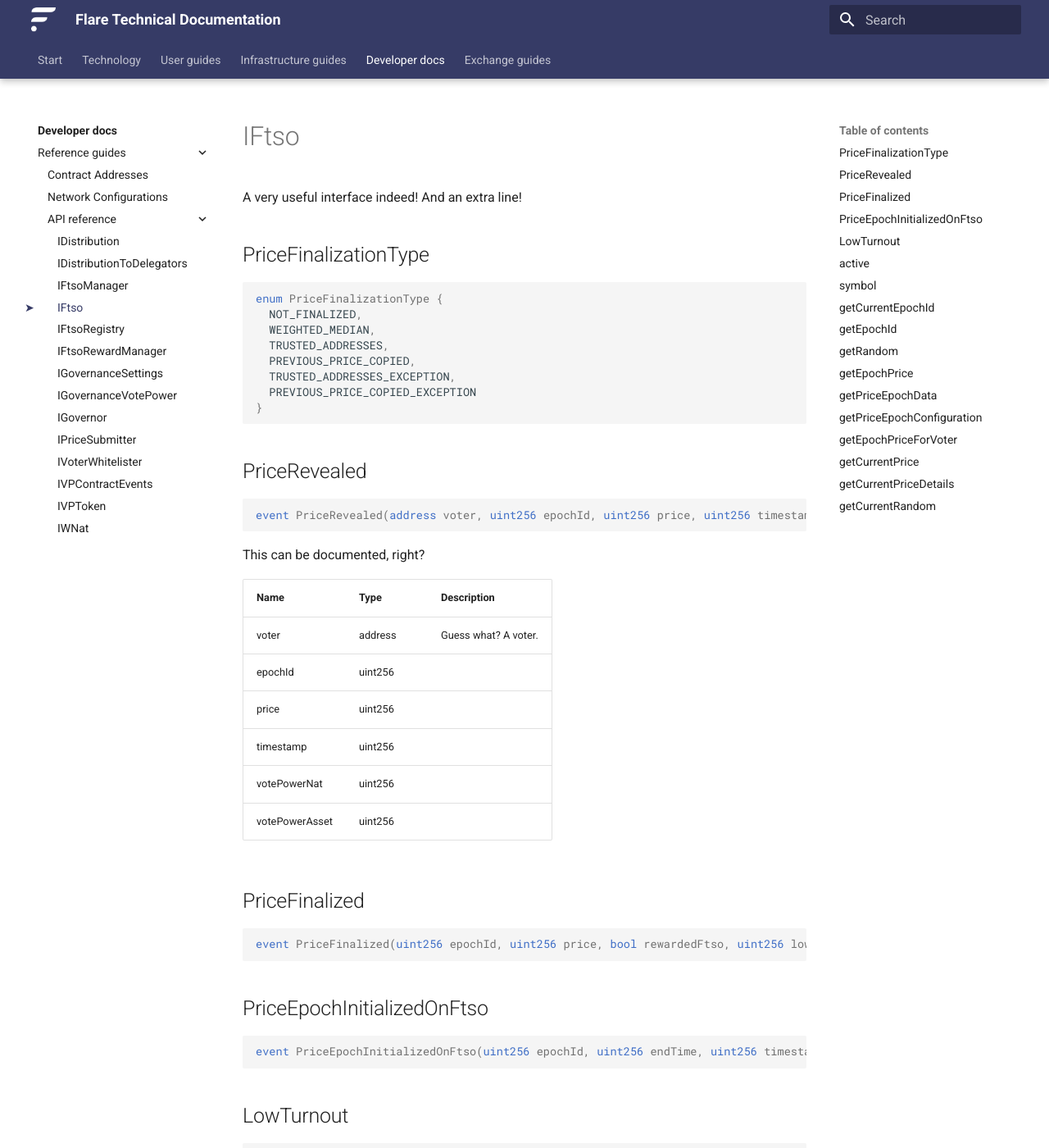
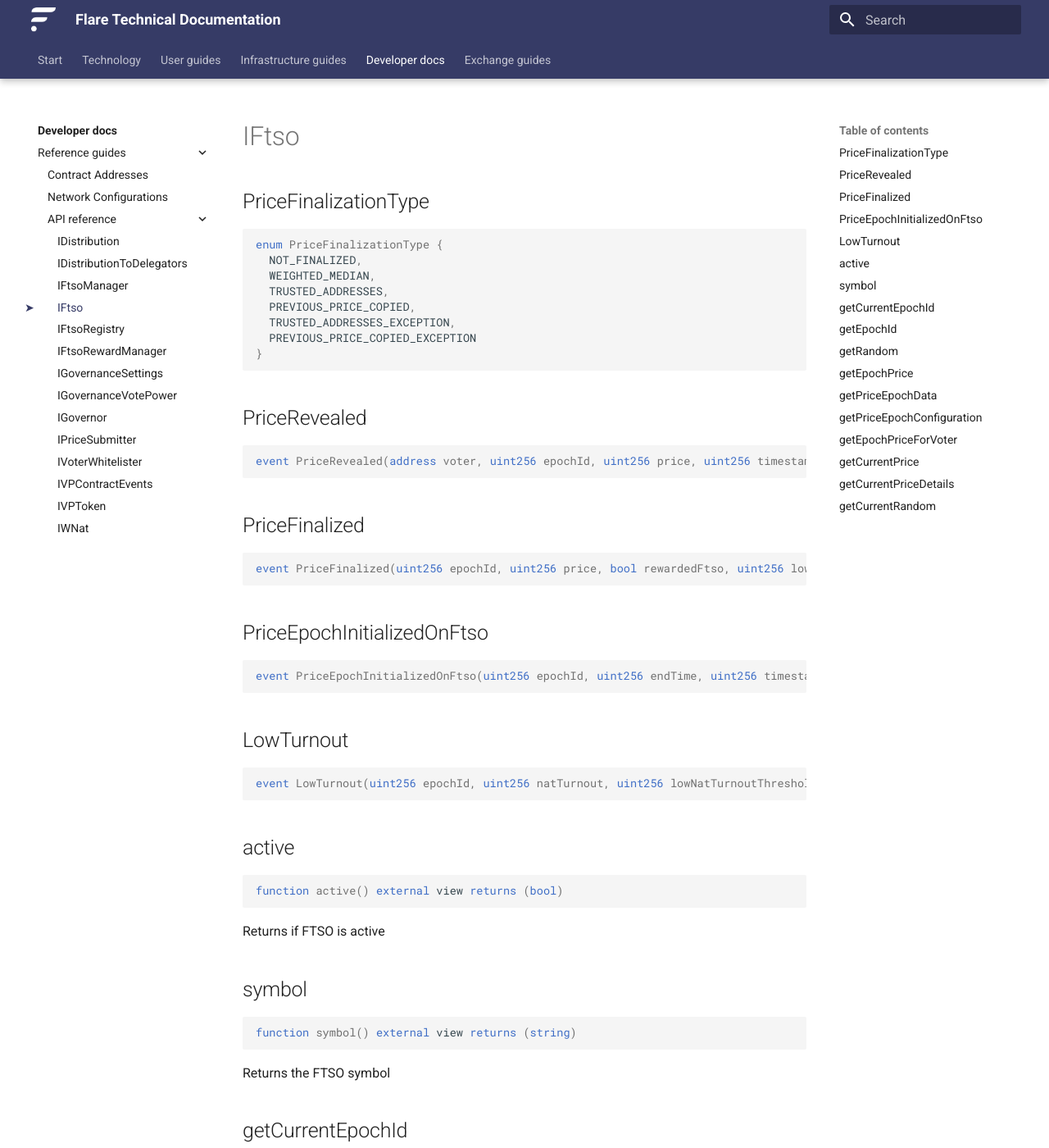
Before and after one commit to flare-foundation/docs, an MkDocs documentation site: the page built from docs/dev/reference/userInterfaces/IFtso.md, in a window 1280 px wide and 1400 px high. Shown: the whole window at 82% size. Built offline with MkDocs 1.6.1 and Material for MkDocs 9.7.7, drawn with Linux system fonts in a browser that asks for light colours; comment, search, counter and statistics services are not loaded.

Commit message:
Sync API ref docs with commit 282b6d68

````diff
--- a/docs/dev/reference/userInterfaces/IFtso.md
+++ b/docs/dev/reference/userInterfaces/IFtso.md
@@ -1,7 +1,4 @@
 # IFtso
-
-A very useful interface indeed!
-And an extra line!
 
 ## PriceFinalizationType
 
@@ -21,17 +18,6 @@
 ```solidity
 event PriceRevealed(address voter, uint256 epochId, uint256 price, uint256 timestamp, uint256 votePowerNat, uint256 votePowerAsset)
 ```
-
-This can be documented, right?
-
-| Name | Type | Description |
-| ---- | ---- | ----------- |
-| voter | address | Guess what? A voter. |
-| epochId | uint256 |  |
-| price | uint256 |  |
-| timestamp | uint256 |  |
-| votePowerNat | uint256 |  |
-| votePowerAsset | uint256 |  |
 
 ## PriceFinalized
 
````
Also changed, not shown: docs/dev/reference/userInterfaces/index.md (+1 -1 lines).
